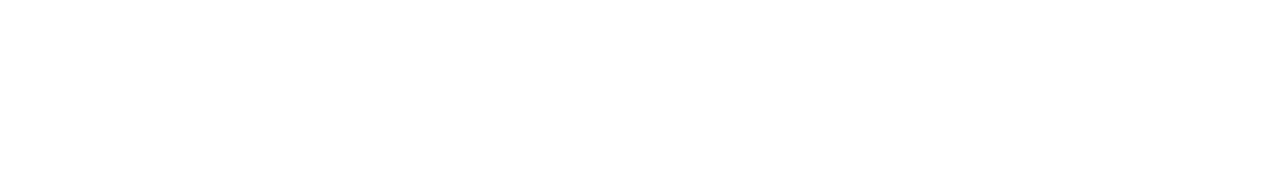
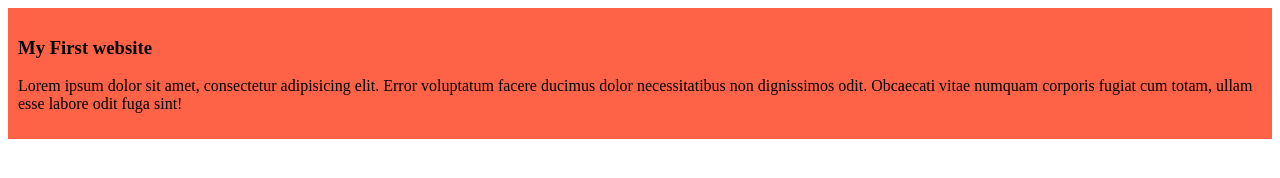
Before and after one commit to JobaidulAlam/my-simple-website, a plain HTML site: page index.html in a window 1280 px wide. Drawn offline with Linux system fonts and the light colour scheme.

Commit message:
added the first blog

```diff
--- a/index.html
+++ b/index.html
@@ -4,8 +4,12 @@
     <meta charset="UTF-8">
     <meta name="viewport" content="width=device-width, initial-scale=1.0">
     <title>My simple web site</title>
+    <link rel="stylesheet" href="styles/blog.css">
 </head>
 <body>
-
+    <div>
+        <h3>My First website</h3>
+        <p>Lorem ipsum dolor sit amet, consectetur adipisicing elit. Error voluptatum facere ducimus dolor necessitatibus non dignissimos odit. Obcaecati vitae numquam corporis fugiat cum totam, ullam esse labore odit fuga sint!</p>
+    </div>
 </body>
 </html>
--- /dev/null
+++ b/styles/blog.css
@@ -0,0 +1,4 @@
+div{
+    background-color: tomato;
+    padding: 10px;
+}
```
